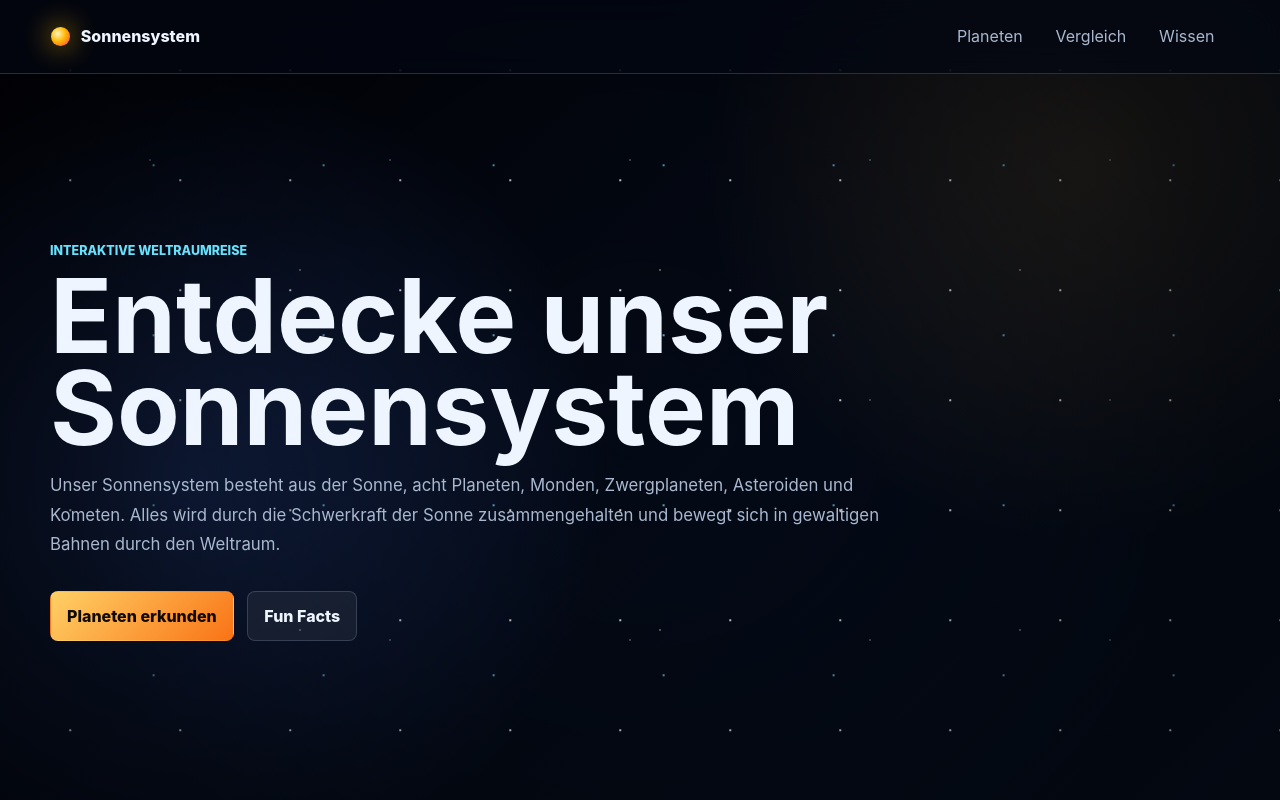
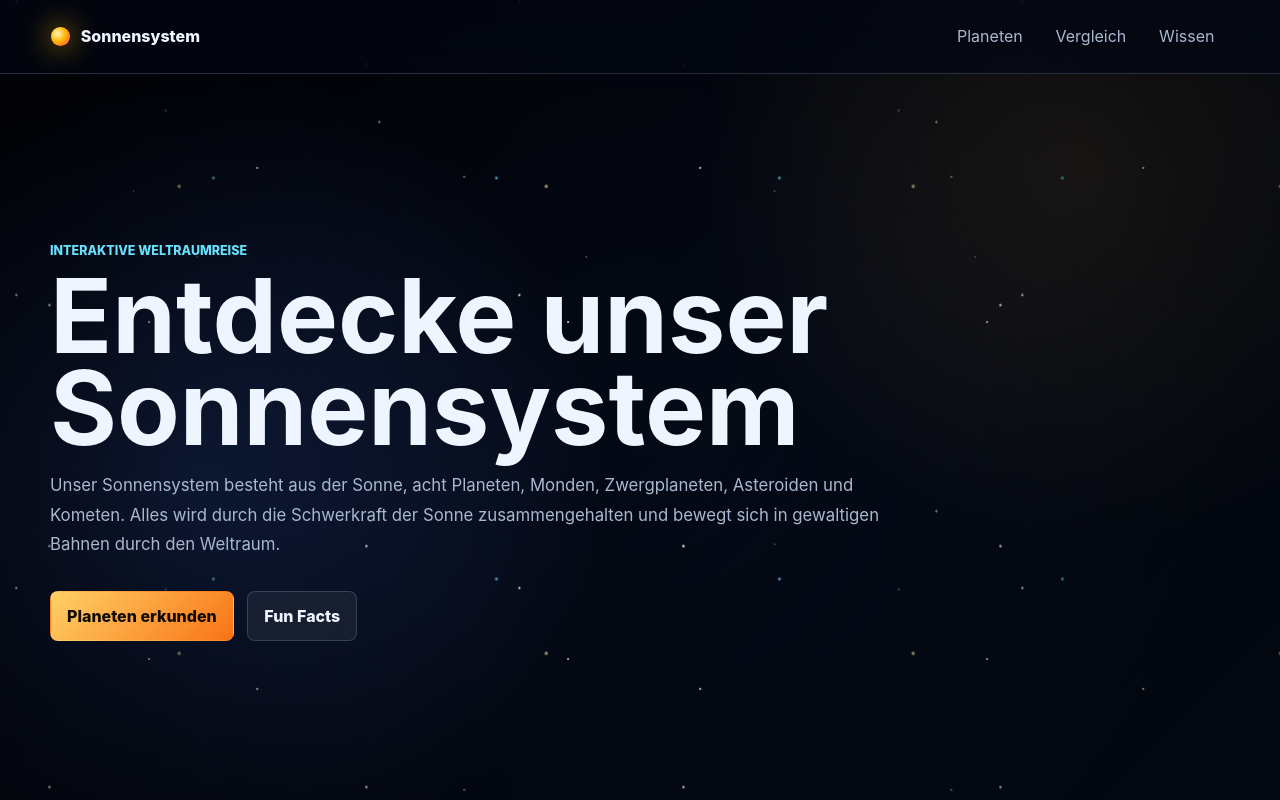
Before and after one commit to NelaKonfacela/KorneliaWebseite, a plain HTML site: page index.html in a window 1280 px wide. Shown: the top 800 px of the page. Drawn offline with Linux system fonts and the light colour scheme.

Commit message:
Add files via upload

```diff
--- a/index.html
+++ b/index.html
@@ -49,21 +49,28 @@
       .stars {
         z-index: -3;
         background-image:
-          radial-gradient(circle, rgba(255, 255, 255, 0.9) 0 1px, transparent 1.4px),
-          radial-gradient(circle, rgba(124, 211, 255, 0.8) 0 1px, transparent 1.6px);
-        background-position: 0 0, 45px 65px;
-        background-size: 110px 110px, 170px 170px;
-        animation: driftStars 36s linear infinite;
+          radial-gradient(circle at 7% 18%, rgba(255, 255, 255, 0.95) 0 1px, transparent 1.5px),
+          radial-gradient(circle at 22% 73%, rgba(255, 255, 255, 0.75) 0 1px, transparent 1.4px),
+          radial-gradient(circle at 41% 31%, rgba(124, 211, 255, 0.8) 0 1.2px, transparent 1.8px),
+          radial-gradient(circle at 68% 61%, rgba(255, 255, 255, 0.85) 0 1px, transparent 1.5px),
+          radial-gradient(circle at 89% 24%, rgba(255, 224, 170, 0.72) 0 1.4px, transparent 2px),
+          radial-gradient(circle at 13% 86%, rgba(255, 255, 255, 0.65) 0 0.9px, transparent 1.4px),
+          radial-gradient(circle at 77% 9%, rgba(255, 255, 255, 0.8) 0 1px, transparent 1.5px);
+        background-position: 0 0, 21px 47px, 73px 19px, 134px 91px, 188px 34px, 259px 143px, 321px 76px;
+        background-size: 317px 241px, 419px 337px, 283px 401px, 503px 293px, 367px 467px, 557px 389px, 443px 521px;
+        animation: driftStars 58s linear infinite;
       }
 
       body::before {
         z-index: -2;
         background-image:
-          radial-gradient(circle, rgba(255, 255, 255, 0.45) 0 1px, transparent 1px),
-          radial-gradient(circle, rgba(255, 255, 255, 0.6) 0 1px, transparent 1px);
-        background-size: 240px 240px, 360px 360px;
-        background-position: 30px 40px, 120px 90px;
-        opacity: 0.6;
+          radial-gradient(circle at 16% 42%, rgba(255, 255, 255, 0.42) 0 0.8px, transparent 1.2px),
+          radial-gradient(circle at 59% 14%, rgba(255, 255, 255, 0.52) 0 1px, transparent 1.5px),
+          radial-gradient(circle at 84% 79%, rgba(147, 197, 253, 0.42) 0 1.1px, transparent 1.7px),
+          radial-gradient(circle at 33% 91%, rgba(255, 255, 255, 0.36) 0 0.8px, transparent 1.3px);
+        background-size: 641px 353px, 487px 613px, 733px 479px, 389px 557px;
+        background-position: 31px 43px, 177px 91px, 283px 211px, 69px 307px;
+        opacity: 0.72;
       }
 
       body::after {
@@ -444,7 +451,7 @@
 
       @keyframes driftStars {
         to {
-          background-position: 110px 110px, 215px 175px;
+          background-position: 317px 241px, 440px 384px, 356px 420px, 637px 384px, 555px 501px, 816px 532px, 764px 597px;
         }
       }
 
```
